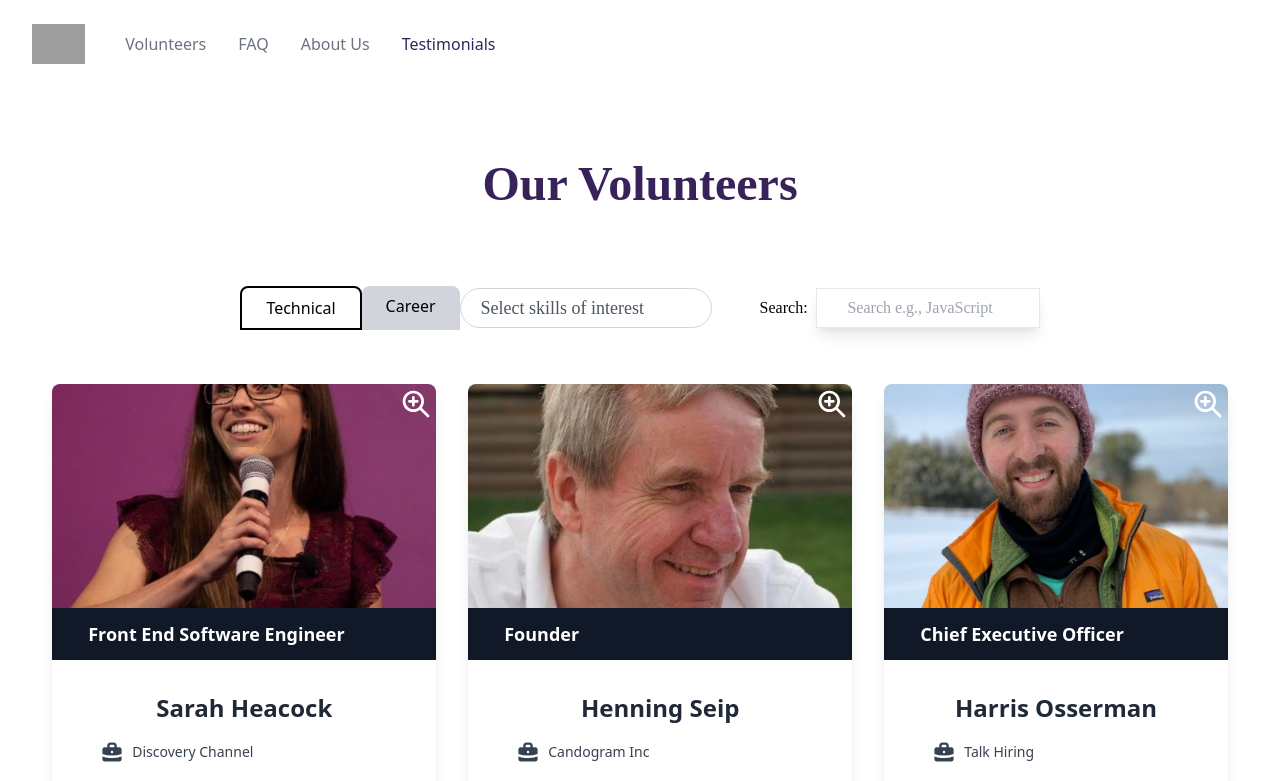
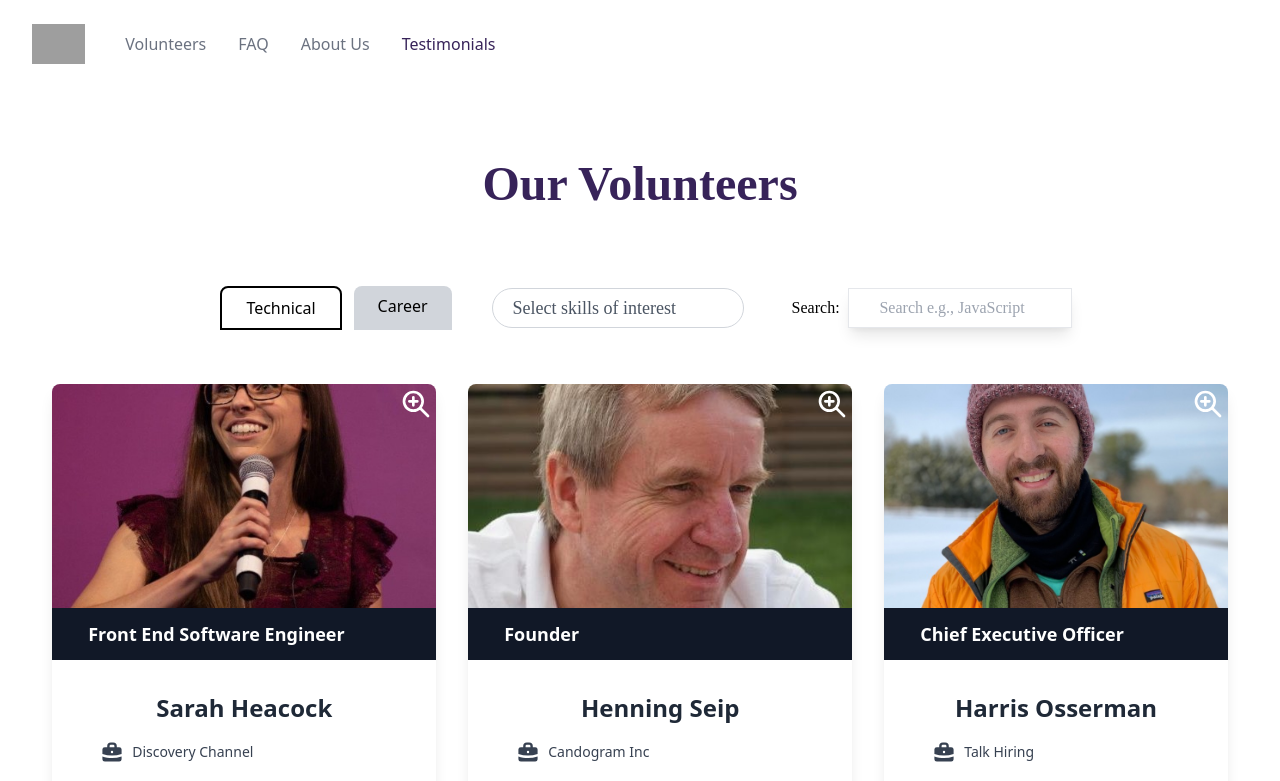
Before and after one commit to shafeeshafee/tkh-volunteer-overhaul, a React (Create React App) app: page /volunteers in a window 1280 px wide. Shown: the top 781 px of the page. Built offline with nearby package versions, Linux system fonts and the light colour scheme; grey boxes are pictures that could not be loaded.

Commit message:
spacing for technical and career tabs

```diff
--- a/src/screens/Volunteers.jsx
+++ b/src/screens/Volunteers.jsx
@@ -1,7 +1,7 @@
 import { useState } from "react";
 
 import Navbar from "../components/Navbar";
-import { Tab, Tabs, TabList, TabPanel } from 'react-tabs';
+import { Tab, Tabs, TabList, TabPanel } from "react-tabs";
 
 import VolunteerCard from "../components/utilities/VolunteerCard";
 import volunteersData from "../volunteers.js";
@@ -55,7 +55,7 @@ const Volunteers = () => {
 		const volunteerSearchCriteria = document.getElementById("volunteerSearchCriteria");
 		const skillSelector = document.getElementById("skillSelect");
 		volunteerSearchCriteria.value = "";
-        skillSelector.value="";
+		skillSelector.value = "";
 		// Changing input programmatically doesn't fire change event, so we have to do update again manually
 		updateAvailableVolunteers();
 	}
@@ -78,8 +78,8 @@ const Volunteers = () => {
 					<div className="flex justify-center items-center flex-wrap">
 						<Tabs selectedIndex={selectedTabIndex} onSelect={handleSelect}>
 							<TabList className="flex cursor-pointer">
-                                <Tab className={getClassForTab(0)}>Technical</Tab>
-                                <Tab className={getClassForTab(1)}>Career</Tab>
+								<Tab className={`${getClassForTab(0)} mx-3`}>Technical</Tab>
+								<Tab className={`${getClassForTab(1)} mr-10`}>Career</Tab>
 							</TabList>
 						</Tabs>
 						<select
```
Lines whose indentation alone changed are shown as unchanged.
